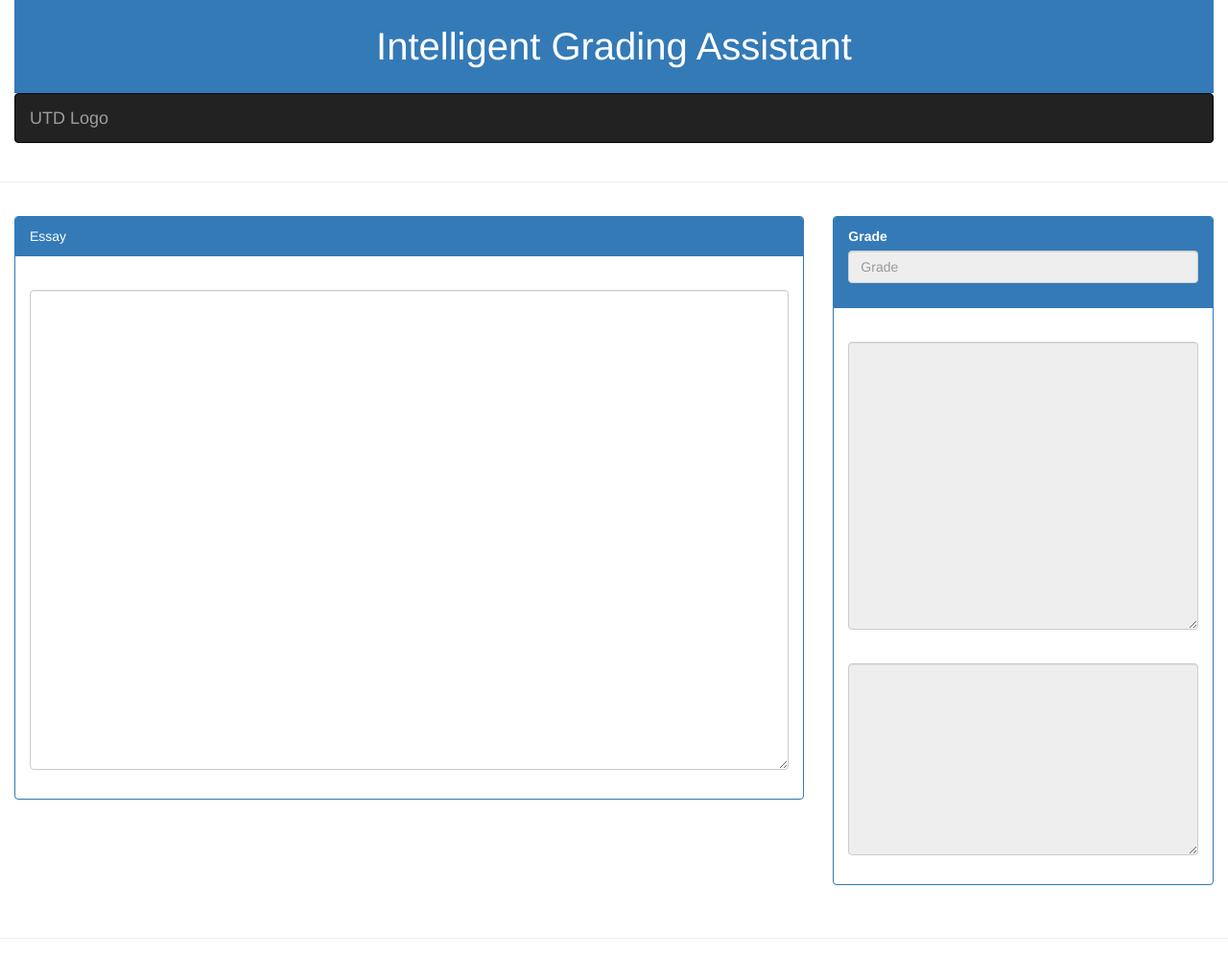
After one commit to brandonmiles/project-iga, a Flask app: template src/Interface/templates/results.html in a window 1280 px wide. The commit adds this page. Shown: the whole page at 96% size. Run offline with Flask 2, Linux system fonts and the light colour scheme; the template is opened without the code that fills it: values that come from a table or form of the project are taken from there, others are empty; parts of the project's set-up code (start-up, migrations or seed data) failed here and were passed over; some libraries are stand-ins or nearby versions.

Commit message:
Add new html files and modified igaView.html
In igaView.html, I moved the email field up and removed the save and email buttons. The evaluate button, which now says submit, does all three.

results.html is what a user sees when they access their results.

no_results.html is what a user sees when they try to access their results but their essay is no longer stored in the database.

```diff
--- /dev/null
+++ b/src/Interface/templates/results.html
@@ -0,0 +1,76 @@
+{% extends "bootstrap/base.html" %}
+{% import "bootstrap/wtf.html" as wtf %}
+{% block content %}
+
+<style>
+.center {
+  text-align: center;
+  border: 3px 337ab7;
+  padding: 20px;
+  text-align: center;
+  background:#337ab7;
+  color: white;
+  font-size: 40px;
+  }
+.color {
+  color:darkblue;
+  font-size:20px;
+  }
+
+
+</style>
+
+
+<script>
+function outputUpdate(age) {
+    document.querySelector('#selected-age').value = age;
+}
+</script>
+
+<div class="container-fluid p-3" style="border:3px solid #cecece padding:3px;">
+	<div class="center">
+		Intelligent Grading Assistant
+	</div>
+
+	<nav class="navbar navbar-inverse">
+	  <div class="container-fluid">
+		<div class="navbar-header">
+			<a class="navbar-brand" href="#">UTD Logo</a>
+		</div>
+	  </div>
+	</nav>
+  </div>
+  <hr>
+  <form action="" method="post" class="form" role="form" enctype="multipart/form-data">
+    {{ form.csrf_token() }}
+
+	<div class="row row-cols-2" style="padding:15px">
+	<div class="col-lg-8">
+		<div class="panel panel-primary">
+				<div class="panel-heading">
+                    Essay
+				</div>
+				<div class="panel-body">
+					{{ wtf.form_field(form.essay, class='form-control', style="height: 500px", placeholder='') }}
+				</div>
+		</div>
+	</div>
+	<div class="col-lg-4">
+		<div class="panel panel-primary">
+			<div class="panel-heading">
+				{{ wtf.form_field(form.grade, class='form-control', placeholder='Grade') }}
+			</div>
+			<div class="panel-body">
+				{{ wtf.form_field(form.response, class='form-control', style="height: 300px", placeholder='') }}
+				{{ wtf.form_field(form.error, class='form-control', style="height: 200px", placeholder='') }}
+			</div>
+		</div>
+	</div>
+</div>
+
+
+ </form>
+ <hr>
+
+</div>
+{% endblock %}
```
Also changed, not shown: src/Interface/templates/igaView.html (+4 -9 lines), src/Interface/templates/no_results.html (added, +48 -0 lines).
